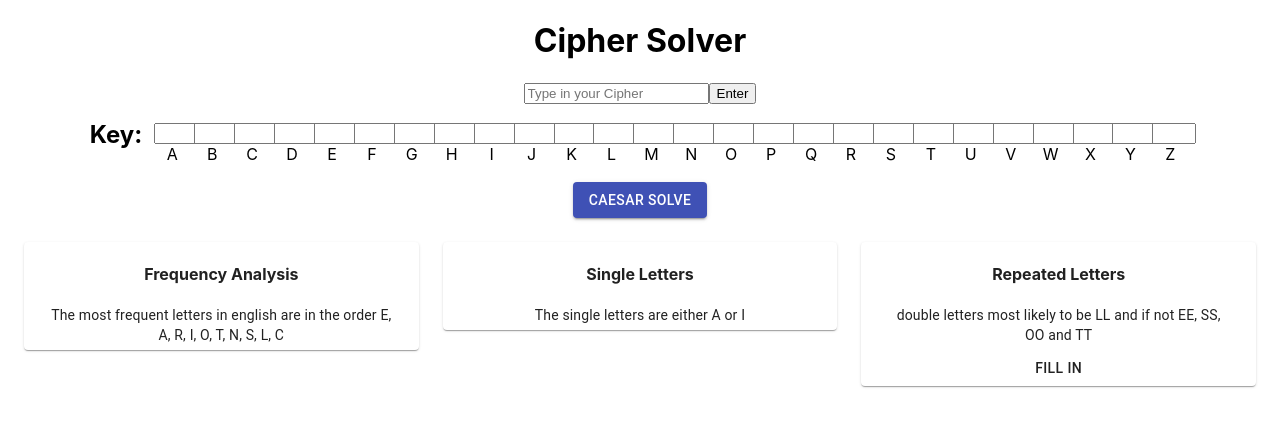
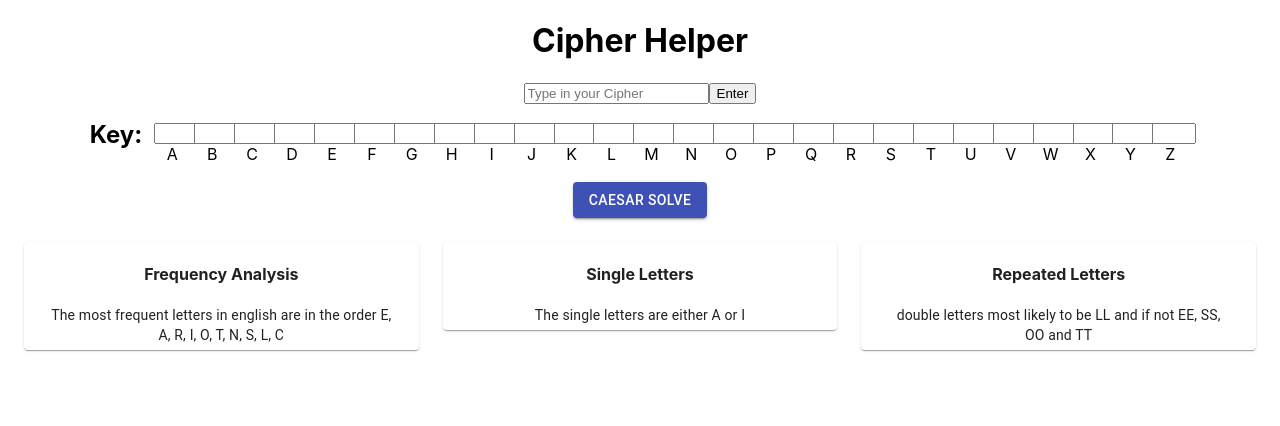
Before and after one commit to andyescapes/cipher-solver, a React (Create React App) app: page / in a window 1280 px wide. Shown: the top 426 px of the page. Built offline with nearby package versions, Linux system fonts and the light colour scheme.

Commit message:
small change, reset point

```diff
--- a/src/App.js
+++ b/src/App.js
@@ -75,7 +75,7 @@ function App() {
 
   return (
     <div className="App">
-      <h1>Cipher Solver</h1>
+      <h1>Cipher Helper</h1>
       <input placeholder={"Type in your Cipher"} id="input"></input>
       <button
         onClick={() => {
@@ -151,8 +151,6 @@ function App() {
                   TT
                 </Typography>
               </Container>
-
-              <Button>Fill in</Button>
             </Card>
           </Grid>
         </Grid>
```
